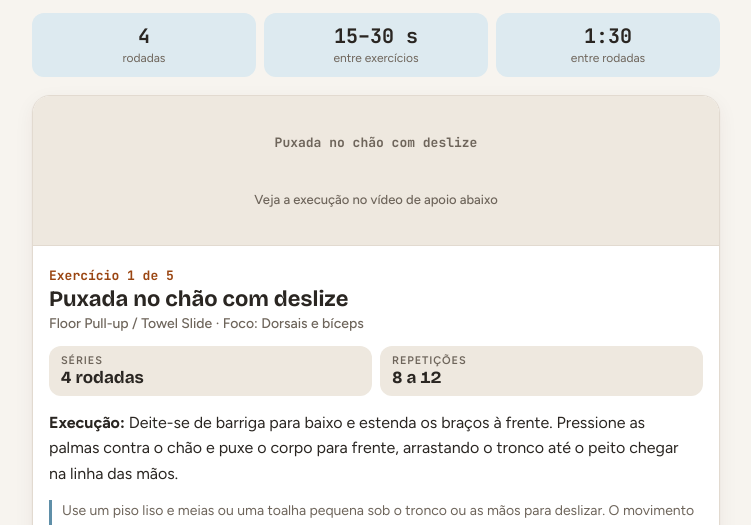
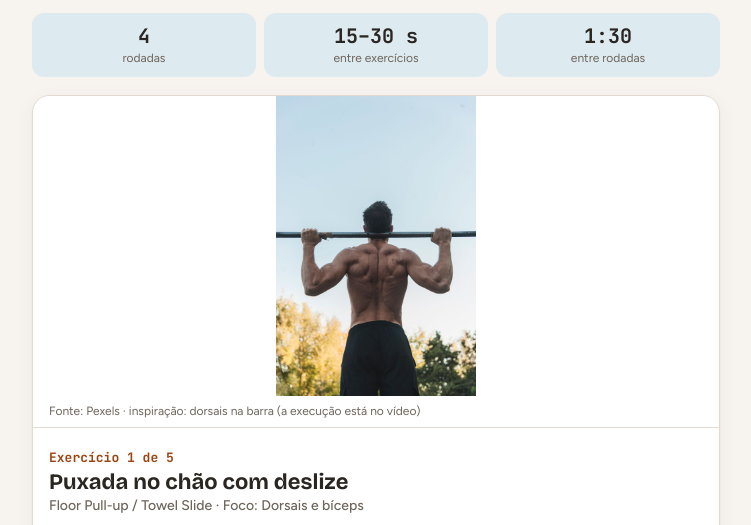
Before and after one commit to felipelima1991/treino-da-manha, a plain HTML site: page index.html in a window 1280 px wide. Shown: the part 2201-2726 px from the top of the page, without its empty margins (264-1015 px from the left). Drawn offline with nearby package versions, Linux system fonts and the light colour scheme.

Commit message:
Fotos de inspiração para a puxada e o superman
Homens musculosos e definidos (Pexels): dorsais na barra e costas definidas.

Co-Authored-By: Claude Opus 5.5 <noreply@anthropic.com>

```diff
--- a/index.html
+++ b/index.html
@@ -586,7 +586,7 @@ const WARM = [
    video:V.prancha}
 ];
 const CIRCUIT = [
-  {id:"remada", n:1, name:"Puxada no chão com deslize", en:"Floor Pull-up / Towel Slide", focus:"Dorsais e bíceps", img:null, src:"",
+  {id:"remada", n:1, name:"Puxada no chão com deslize", en:"Floor Pull-up / Towel Slide", focus:"Dorsais e bíceps", img:"img/puxada-atleta.jpg", src:"Pexels · inspiração: dorsais na barra (a execução está no vídeo)",
    meta:[["Séries","4 rodadas"],["Repetições","8 a 12"]],
    pre:"Use um piso liso e meias ou uma toalha pequena sob o tronco ou as mãos para deslizar. O movimento simula diretamente a puxada de dorsais e bíceps.",
    exec:"Deite-se de barriga para baixo e estenda os braços à frente. Pressione as palmas contra o chão e puxe o corpo para frente, arrastando o tronco até o peito chegar na linha das mãos.",
@@ -601,7 +601,7 @@ const CIRCUIT = [
    pre:"Sem salto nas primeiras semanas: menos impacto em joelhos, tornozelos e lombar e sem pico brusco de falta de ar. O salto só volta depois da reavaliação principal, com liberação médica e PSE confortável.",
    exec:"Pés na largura dos ombros. Jogue o quadril para trás como se fosse sentar numa cadeira invisível, até as coxas ficarem paralelas ao chão (ou até onde for confortável). Desça em 2 segundos, suba em 1 segundo, sem tirar os pés do chão, soltando o ar na subida.",
    video:V.agachamento},
-  {id:"superman", n:4, name:"Superman no chão", focus:"Expansão das costas e postura", img:null, src:"",
+  {id:"superman", n:4, name:"Superman no chão", focus:"Expansão das costas e postura", img:"img/superman-atleta.jpg", src:"Pexels · inspiração: costas definidas (a execução está no vídeo)",
    meta:[["Séries","4 rodadas"],["Repetições","12 a 15"]],
    pre:"Segure 2 segundos no alto em cada repetição.",
    exec:"Deite-se de barriga para baixo e estique os braços à frente. Levante o peito, os braços e as pernas do chão ao mesmo tempo, contraindo bem o meio das costas e os glúteos. Segure 2 segundos no alto e desça.",
```
Also changed, not shown: img/puxada-atleta.jpg (added), img/superman-atleta.jpg (added), 1 other file.
